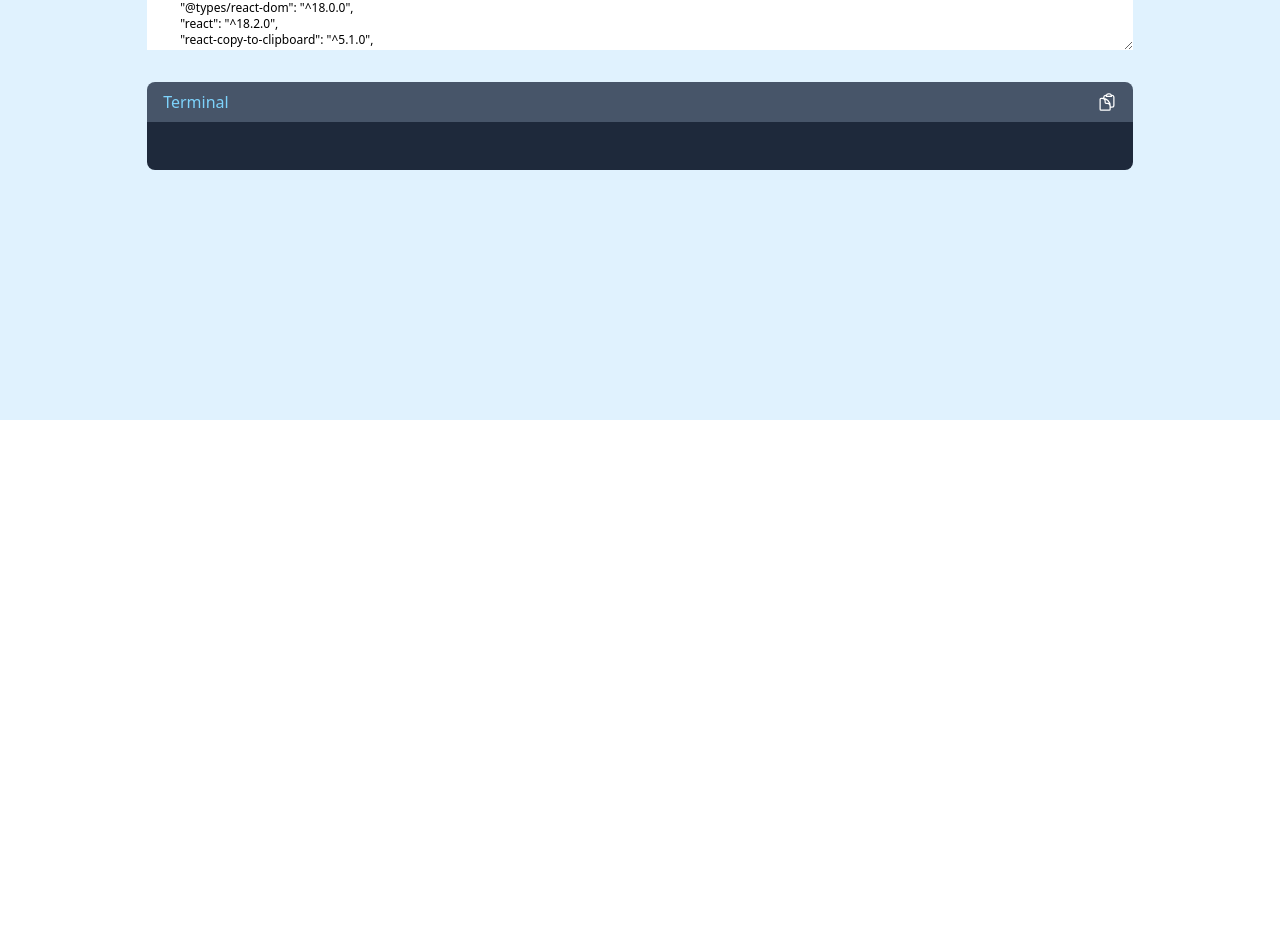
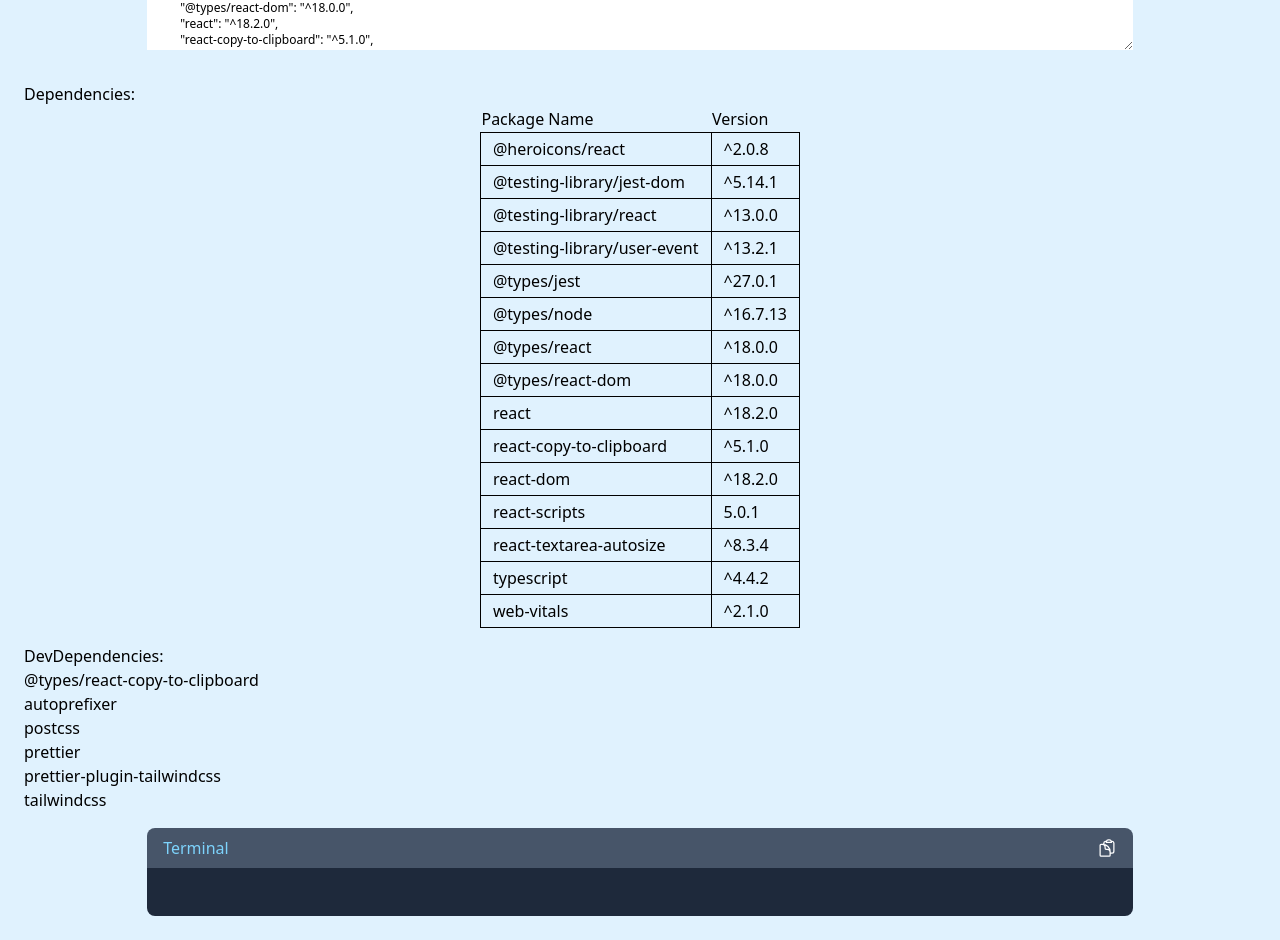
Before and after one commit to makaronma/package-selector, a React (Create React App) app: page / in a window 1280 px wide. Shown: the part 380-1320 px from the top of the page. Before the commit the page ends 800 px from the top, so only its background shows below. Built offline with nearby package versions, Linux system fonts and the light colour scheme.

Commit message:
display dependencies in table

```diff
--- a/package.json
+++ b/package.json
@@ -4,6 +4,7 @@
   "private": true,
   "dependencies": {
     "@heroicons/react": "^2.0.8",
+    "@tanstack/react-table": "^8.5.11",
     "@testing-library/jest-dom": "^5.14.1",
     "@testing-library/react": "^13.0.0",
     "@testing-library/user-event": "^13.2.1",
--- a/src/components/InputArea.tsx
+++ b/src/components/InputArea.tsx
@@ -4,25 +4,52 @@
 import { usePackages } from '../hooks/usePackages';
 import { PackageInputType } from '../types';
 
+const processDataFromInput = (
+  input: string,
+  cb: (data: PackageInputType) => void,
+  fb: () => void
+) => {
+  try {
+    const data = JSON.parse(input) as PackageInputType;
+    cb(data);
+  } catch (error) {
+    fb();
+  }
+};
 
 const InputArea = () => {
   const {isInputValid, setisInputValid,setDataInput } = usePackages();
   const textAreaRef = useRef<HTMLTextAreaElement>(null)
 
-  const onChange = useCallback((e: React.ChangeEvent<HTMLTextAreaElement>) => {
-    if (!setisInputValid || !setDataInput) return;
-    try {
-      const data = JSON.parse(e.target.value) as PackageInputType;
-      setisInputValid(true);
-      setDataInput(data);
-    } catch (error) {
-      setisInputValid(false);
-    }
-  }, [setDataInput, setisInputValid]);
+  const onChange = useCallback(
+    (e: React.ChangeEvent<HTMLTextAreaElement>) => {
+      if (!setisInputValid || !setDataInput) return;
+      processDataFromInput(
+        e.target.value,
+        (data) => {
+          setisInputValid(true);
+          setDataInput(data);
+        },
+        () => setisInputValid(false)
+      );
+    },
+    [setDataInput, setisInputValid]
+  );
 
   useEffect(() => {
-    if (textAreaRef.current) textAreaRef.current.style.height = "250px";
-  }, []);
+    if (!textAreaRef.current) return;
+    if (!setisInputValid || !setDataInput) return;
+
+    textAreaRef.current.style.height = "250px";
+    processDataFromInput(
+      textAreaRef.current.value,
+      (data) => {
+        setisInputValid(true);
+        setDataInput(data);
+      },
+      () => setisInputValid(false)
+    );
+  }, [setDataInput, setisInputValid]);
 
   return (
     <div className="mb-4 flex w-full flex-col items-center [&>*]:mb-4">
@@ -31,7 +58,9 @@
       <div className="w-4/5 self-start mx-auto">{isInputValid?'valid':'invalid'}</div>
       <TextareaAutosize
         ref={textAreaRef}
+        style={{height: 250}}
         className="w-4/5 resize p-2 text-xs"
+        maxRows={5}
         onChange={onChange}
         defaultValue={exampleJson}
       />
--- a/src/components/PackageSelectSection.tsx
+++ b/src/components/PackageSelectSection.tsx
@@ -1,13 +1,66 @@
 import { usePackages } from "../hooks/usePackages";
+import { useReactTable } from '@tanstack/react-table'
+import { useEffect, useMemo } from "react";
 
 const PackageSelectSection = () => {
-  const { dataInput: data } = usePackages();
+  const {
+    dataInput,
+    setDependencies,
+    dependencies,
+    setDevDependencies,
+    devDependencies,
+  } = usePackages();
+
+  useEffect(() => {
+    if (!setDependencies || !setDevDependencies) return;
+    const { dependencies: de, devDependencies: devDe } = dataInput;
+    if (de)
+      setDependencies(
+        Object.entries(de).map((d) => ({ name: d[0], version: d[1] }))
+      );
+
+    if (devDe)
+      setDevDependencies(
+        Object.entries(devDe).map((d) => ({ name: d[0], version: d[1] }))
+      );
+  }, [dataInput, setDependencies, setDevDependencies]);
+
   return (
     <div className="">
-      {data.dependencies &&
-        Object.keys(data.dependencies)?.map((d) => (
-          <div className="">{d}</div>
-        ))}
+      <div className="mb-4">
+        <p>Dependencies:</p>
+        <table className="mx-auto">
+          <thead>
+            <tr>
+              <td>Package Name</td>
+              <td>Version</td>
+            </tr>
+          </thead>
+          <tbody
+            className="border-[1px] border-black
+                      [&>tr>td]:border-black [&>tr>td]:py-1 [&>tr>td]:px-3
+                      [&>tr:not(:last-child)>td]:border-b-[1px]"
+          >
+            {dependencies.map((d, i) => (
+              <tr className="" key={`d-${d.name}-${i}`}>
+                <td className="border-r-[1px] border-black">{d.name}</td>
+                <td>{d.version}</td>
+              </tr>
+            ))}
+          </tbody>
+        </table>
+      </div>
+
+      <div className="mb-4">
+        <p>DevDependencies:</p>
+        <div className="">
+          {devDependencies.map((d, i) => (
+            <div className="" key={`dev-${d.name}-${i}`}>
+              {d.name}
+            </div>
+          ))}
+        </div>
+      </div>
     </div>
   );
 };
--- a/src/hooks/usePackages.tsx
+++ b/src/hooks/usePackages.tsx
@@ -1,29 +1,29 @@
 import React, { createContext, useContext, useState } from "react";
-import { PackageInputType } from "../types";
+import { Dependency, PackageInputType } from "../types";
 
 interface PackageContextInterface {
   isInputValid: boolean;
   setisInputValid?: React.Dispatch<React.SetStateAction<boolean>>;
   dataInput: PackageInputType;
   setDataInput?: React.Dispatch<React.SetStateAction<PackageInputType>>;
-  dependencies: string[];
-  setDependencies?: React.Dispatch<React.SetStateAction<string[]>>;
-  devdependencies: string[];
-  setDevDependencies?: React.Dispatch<React.SetStateAction<string[]>>;
+  dependencies: Dependency[];
+  setDependencies?: React.Dispatch<React.SetStateAction<Dependency[]>>;
+  devDependencies: Dependency[];
+  setDevDependencies?: React.Dispatch<React.SetStateAction<Dependency[]>>;
 }
 
 const PackageContext = createContext<PackageContextInterface>({
   isInputValid: true,
   dataInput: {},
   dependencies: [],
-  devdependencies: [],
+  devDependencies: [],
 });
 
 export const PackageProvider = ({children}:{children:React.ReactNode}) => {
   const [dataInput, setDataInput] = useState<PackageInputType>({});
   const [isInputValid, setisInputValid] = useState<boolean>(true);
-  const [dependencies, setDependencies] = useState<string[]>([]);
-  const [devdependencies, setDevDependencies] = useState<string[]>([]);
+  const [dependencies, setDependencies] = useState<Dependency[]>([]);
+  const [devDependencies, setDevDependencies] = useState<Dependency[]>([]);
 
 
   return (
@@ -35,7 +35,7 @@
         setDataInput,
         dependencies,
         setDependencies,
-        devdependencies,
+        devDependencies,
         setDevDependencies,
       }}
     >
--- a/src/types.ts
+++ b/src/types.ts
@@ -2,3 +2,8 @@
   dependencies?: Record<string, string>;
   devDependencies?: Record<string, string>;
 }
+
+export interface Dependency {
+  name: string;
+  version: string;
+}
```
Also changed, not shown: 1 other file (tests, documents, lock files or other folders).
